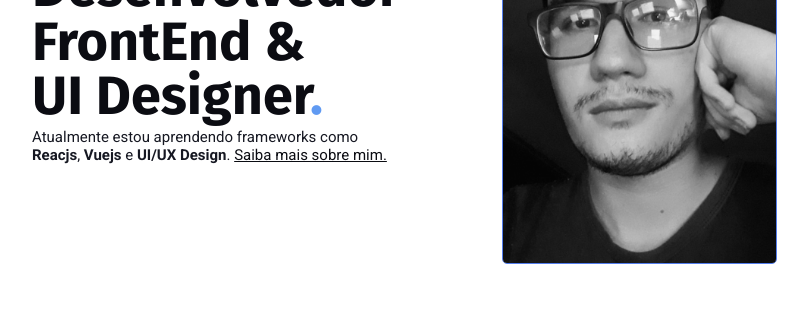
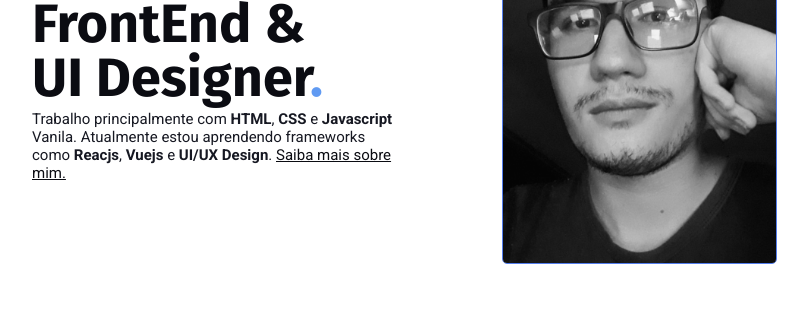
Before and after one commit to JoaoBatistaJr/Portfolio, a plain HTML site: page index.html in a window 1280 px wide. Shown: the part 276-596 px from the top of the page, 158-968 px from the left. Drawn offline with Linux system fonts and the light colour scheme.

Commit message:
alteração no conteudo da pagina home

```diff
--- a/index.html
+++ b/index.html
@@ -63,7 +63,7 @@
             class="fadeInDown grid-item--introducao">
             <p>Oi, 👋🏻 eu sou João</p>
             <h1>Desenvolvedor FrontEnd & <br>UI Designer<b class="ponto">.</b></h1>
-            <p>Atualmente estou aprendendo frameworks como
+            <p>Trabalho principalmente com <b>HTML</b>, <b>CSS</b> e <b>Javascript</b> Vanila. Atualmente estou aprendendo frameworks como
               <b>Reacjs</b>, <b>Vuejs</b> e <b>UI/UX Design</b>. <a href="/sobre.html">Saiba
                 mais sobre mim.</a>
             </p>
```
